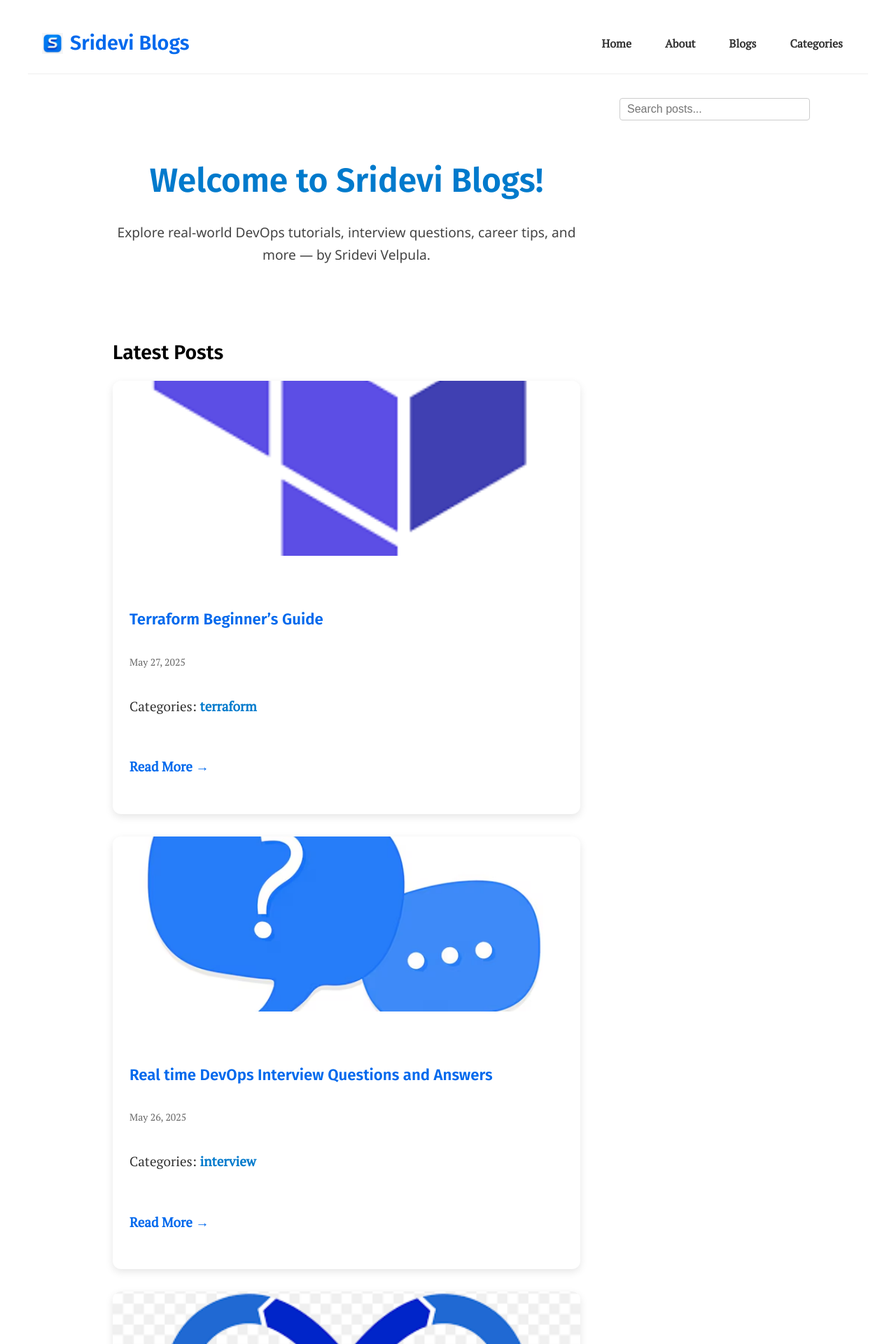
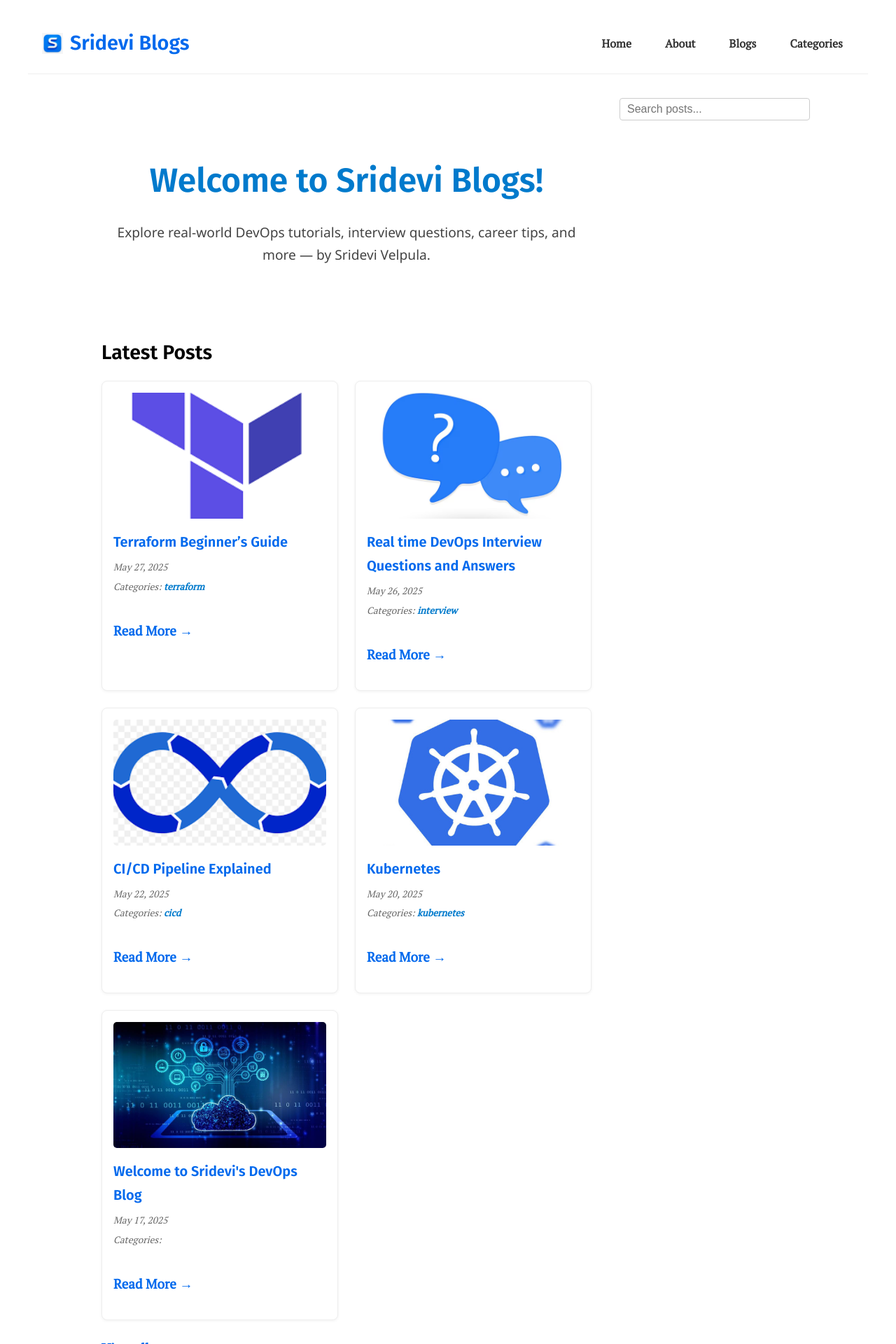
Before and after one commit to srideviblogs/srideviblogs.github.io, a Jekyll site: the page built from index.md, in a window 1280 px wide. Shown: the top 1920 px of the page at 70% size. Built offline with Jekyll 4.4.1, drawn with Linux system fonts in a browser that asks for light colours.

Commit message:
Update custom.css

```diff
--- a/assets/css/custom.css
+++ b/assets/css/custom.css
@@ -458,98 +458,68 @@ header.site-header {
   text-decoration: none;
 }
 
-/* ------ Post card */
-.latest-posts {
-  max-width: 1200px;
-  margin: 0 auto 3rem;
-  padding: 0 1rem;
-}
-
-.section-title {
-  font-size: 2.5rem;
-  text-align: center;
-  color: #007acc;
-  margin-bottom: 3rem;
-  font-weight: 700;
-}
-
+/* Container grid for post cards */
 .post-grid {
   display: grid;
   grid-template-columns: repeat(auto-fit, minmax(320px, 1fr));
-  gap: 2rem;
+  gap: 1.5rem;
+  margin-top: 1rem;
 }
 
+/* Individual post card */
 .post-card {
-  background: #fff;
-  border-radius: 12px;
-  box-shadow: 0 4px 12px rgb(0 0 0 / 0.1);
-  overflow: hidden;
+  border: 1px solid #eee;
+  border-radius: 8px;
+  background-color: #fff;
+  box-shadow: 0 1px 4px rgba(0,0,0,0.06);
   display: flex;
   flex-direction: column;
-  transition: box-shadow 0.3s ease, transform 0.3s ease;
+  transition: box-shadow 0.3s ease;
+  padding: 1rem;
 }
 
 .post-card:hover {
-  box-shadow: 0 8px 24px rgb(0 0 0 / 0.15);
-  transform: translateY(-8px);
+  box-shadow: 0 4px 12px rgba(0,0,0,0.12);
 }
 
-.post-image-link {
-  display: block;
-  overflow: hidden;
-}
-
+/* Post image */
 .post-image {
   width: 100%;
-  height: 250px;
+  height: 180px;
   object-fit: cover;
-  transition: transform 0.3s ease;
+  border-radius: 5px;
   margin-bottom: 1rem;
 }
 
-.post-card:hover .post-image {
-  transform: scale(1.05);
+/* Post content inside card */
+.post-content h3 {
+  margin: 0 0 0.5rem 0;
+  font-weight: 700;
+  font-family: 'Fira Sans', sans-serif;
+  font-size: 1.25rem;
+  color: #222;
 }
 
-.post-content {
-  padding: 1.5rem 1.5rem 2rem;
-  flex-grow: 1;
-  display: flex;
-  flex-direction: column;
+.post-content h3 a {
+  color: #0069ed;
+  text-decoration: none;
 }
 
-.post-title {
-  font-size: 1.25rem;
-  font-weight: 700;
-  margin: 0 0 0.5rem;
+.post-content h3 a:hover {
+  text-decoration: underline;
 }
 
-.post-title a {
-  color: #007acc;
-  text-decoration: none;
-  border-bottom: 2px solid transparent;
-  transition: border-color 0.3s ease;
+/* Post meta details */
+.post-meta,
+.post-categories,
+.post-read-time {
+  font-size: 0.85rem;
+  color: #666;
+  margin: 0.25rem 0;
+  font-style: italic;
 }
 
-.post-title a:hover {
-  border-color: #007acc;
-}
-
-.post-meta {
-  font-size: 0.875rem;
-  color: #666;
-  margin-bottom: 1rem;
-  display: flex;
-  flex-wrap: wrap;
-  gap: 0.5rem;
-  align-items: center;
-}
-
-.post-meta time {
-  font-style: normal;
-}
-
-/* Category links (your integrated styles) */
+/* Category links */
 .category-link {
   color: #007acc;
   text-decoration: none;
@@ -559,15 +529,7 @@ header.site-header {
   text-decoration: underline;
 }
 
-.post-excerpt {
-  color: #444;
-  font-size: 1rem;
-  flex-grow: 1;
-  margin-bottom: 1.25rem;
-  line-height: 1.5;
-}
-
-/* Read more link (integrated your styles) */
+/* Read more link */
 .read-more {
   margin-top: auto;
   font-weight: 600;
@@ -581,51 +543,27 @@ header.site-header {
   text-decoration: underline;
 }
 
-/* View all posts button */
-.view-all-posts-wrapper {
-  text-align: center;
-  margin-top: 3rem;
+/* View all posts link styling */
+.view-all-posts {
+  display: inline-block;
+  margin-top: 1.5rem;
+  font-weight: 700;
+  color: #0069ed;
+  text-decoration: none;
 }
 
-/* Shared Button Style */
-.read-more-btn,
-.view-all-posts-btn {
-  position: relative;
-  display: inline-block;
-  padding: 0.5rem 1.25rem;
-  background-color: #007acc;
-  color: white;
-  font-weight: 600;
-  border: 2px solid #007acc;
-  border-radius: 0; /* Flat edges */
-  text-decoration: none;
-  box-sizing: border-box;
-  transition: background-color 0.3s ease;
-  white-space: nowrap;
-  overflow: hidden;
-  text-overflow: ellipsis;
-}
-
-/* Hover effect */
-.read-more-btn:hover,
-.view-all-posts-btn:hover {
-  background-color: #005ea6;
-  color: white;
+.view-all-posts:hover {
+  text-decoration: underline;
 }
 
 /* Responsive adjustments */
-@media (max-width: 768px) {
+@media (max-width: 480px) {
+  .post-grid {
+    grid-template-columns: 1fr;
+  }
+
   .post-image {
-    height: 180px;
-  }
-}
-
-@media (max-width: 480px) {
-  .post-image {
-    height: 150px;
-  }
-  .post-title {
-    font-size: 1.1rem;
+    height: 160px;
   }
 }
 
```
